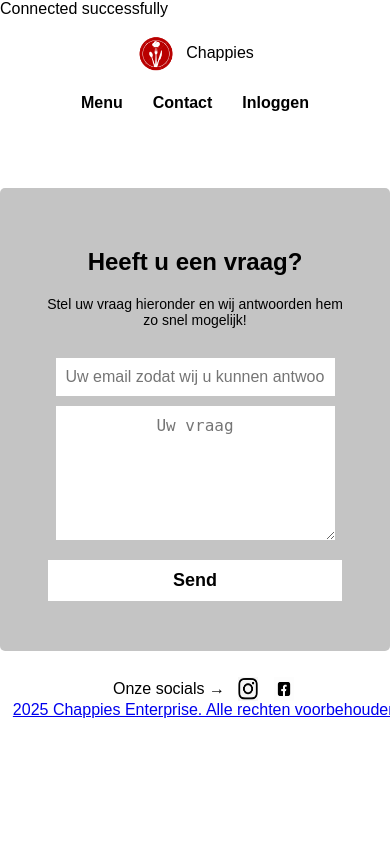
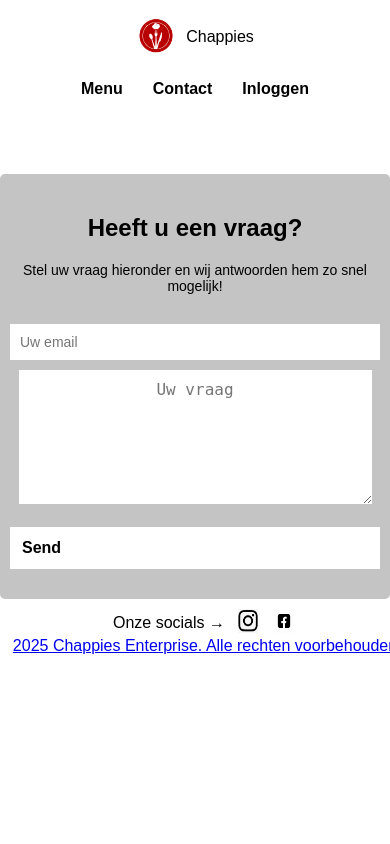
Before and after one commit to AidenColin024/Menu-website, a PHP site: page /Contact.php in a window 390 px wide; the page is wider, and only the part inside the window is pictured. Run offline with PHP 8.4, Linux system fonts and the light colour scheme.

Commit message:
responsiveness bij back-end gefixt

```diff
--- a/Chappies.css
+++ b/Chappies.css
@@ -336,5 +336,56 @@ h1 {
     .Fotos div {
         font-size: 14px;
     }
+    .pagina {
+        width: 100%;
+        padding: 20px 10px;
+        font-size: 14px;
+        box-sizing: border-box;
+    }
 
+    .styling-form {
+        width: 100%;
+        font-size: 14px;
+        padding: 10px;
+        box-sizing: border-box;
+        margin-bottom: 10px;
+        text-align: left;
+    }
+
+    .Send button {
+        width: 100%;
+        padding: 12px;
+        font-size: 16px;
+        box-sizing: border-box;
+    }
+
+    /* Zorg dat tabellen niet het scherm breken */
+    .styling-table {
+        width: 100%;
+        overflow-x: auto;
+        display: block;
+        font-size: 12px;
+        border-collapse: collapse;
+        margin-top: 20px;
+    }
+
+    /* Knoppen binnen de tabel netjes onder elkaar zetten */
+    .styling-table td {
+        display: flex;
+        flex-direction: column;
+        gap: 5px;
+    }
+
+    /* Zorg dat forms in tabel (zoals verwijderen) niet naast elkaar staan */
+    .styling-table form {
+        width: 100%;
+    }
+
+    /* Table cells responsive maken */
+    .styling-table th,
+    .styling-table td {
+        word-break: break-word;
+        padding: 10px;
+        text-align: left;
+    }
 }
--- a/Contact.php
+++ b/Contact.php
@@ -7,9 +7,20 @@ try {
     $conn = new PDO("mysql:host=$servername;dbname=Restaurant", $username, $password);
     // set the PDO error mode to exception
     $conn->setAttribute(PDO::ATTR_ERRMODE, PDO::ERRMODE_EXCEPTION);
-    echo "Connected successfully";
-} catch(PDOException $e) {
-    echo "Connection failed: " . $e->getMessage();
+} catch (PDOException $e) {
+    echo "Verbinding mislukt: " . $e->getMessage();
+}
+
+// Contactvraag opslaan
+if ($_SERVER["REQUEST_METHOD"] == "POST") {
+    $email = $_POST['email'];
+    $bericht = $_POST['bericht'];
+
+    $stmt = $conn->prepare("INSERT INTO Vragen (email, bericht) VALUES (:email, :bericht)");
+    $stmt->execute([
+        ':email' => $email,
+        ':bericht' => $bericht
+    ]);
 }
 ?>
 <!DOCTYPE html>
@@ -42,13 +53,15 @@ try {
 <!--Contact formulier gepakt van portfolio/pinkgoose opdracht-->
 <div class="contact">
     <form class="pagina">
+        <form method="POST" action="Back-end.php" class="pagina">
             <h2>Heeft u een vraag?</h2>
             <p>Stel uw vraag hieronder en wij antwoorden hem zo snel mogelijk!</p>
-        <input type="email" class="styling-form" placeholder="Uw email zodat wij u kunnen antwoorden" required>
+            <input type="email" class="styling-form" placeholder="Uw email" required>
             <textarea class="message" placeholder="Uw vraag" rows="6" required></textarea>
             <div class="Send">
                 <button type="submit" class="styling-form">Send</button>
             </div>
+        </form>
     </form>
 </div>
 
--- a/Index.php
+++ b/Index.php
@@ -7,9 +7,8 @@ try {
     $conn = new PDO("mysql:host=$servername;dbname=Restaurant", $username, $password);
     // set the PDO error mode to exception
     $conn->setAttribute(PDO::ATTR_ERRMODE, PDO::ERRMODE_EXCEPTION);
-    echo "Connected successfully";
 } catch (PDOException $e) {
-    echo "Connection failed: " . $e->getMessage();
+    echo "Verbinding mislukt: " . $e->getMessage();
 
 }
 ?>
```
Also changed, not shown: Back-end.php (+53 -1 lines). Lines whose indentation alone changed are shown as unchanged.
